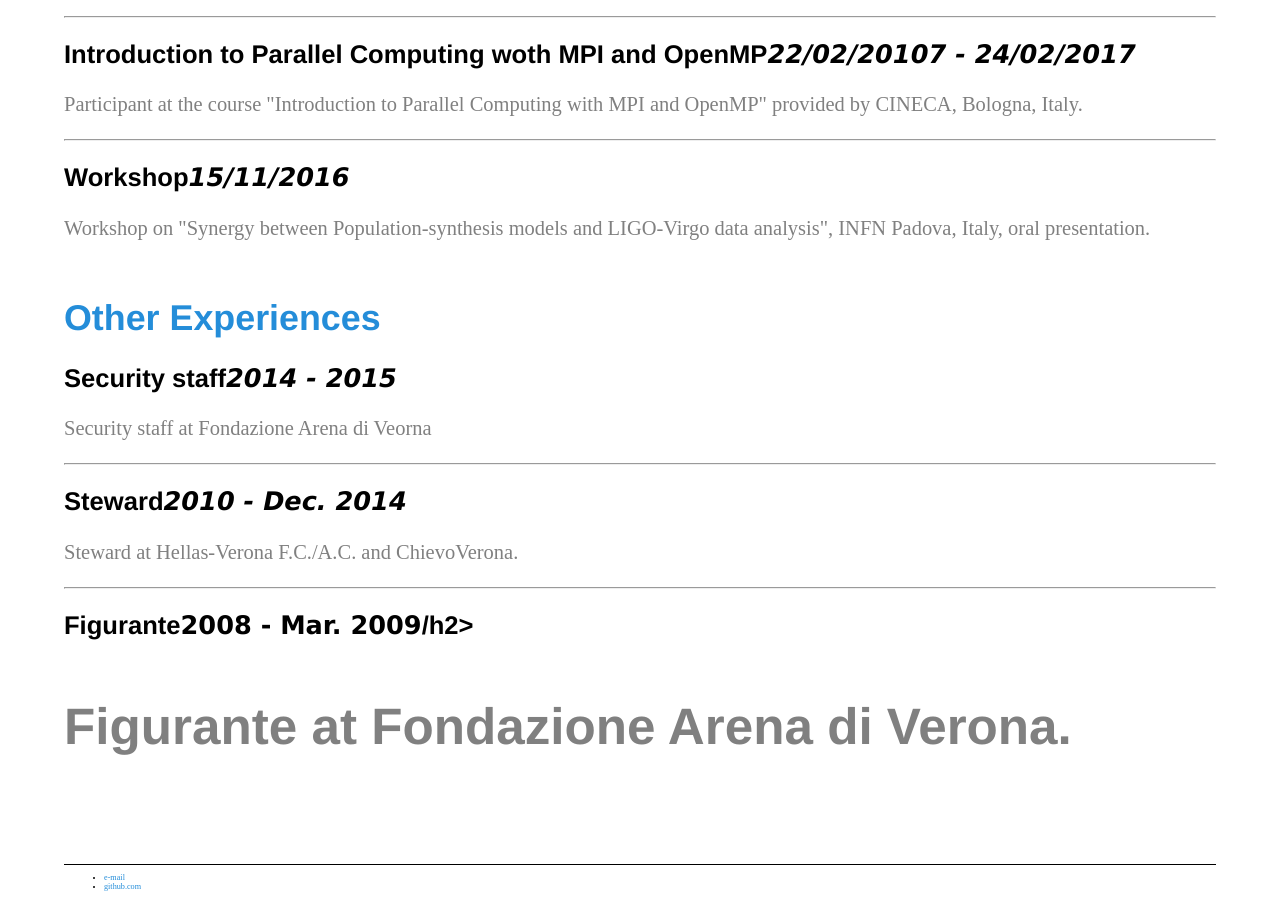
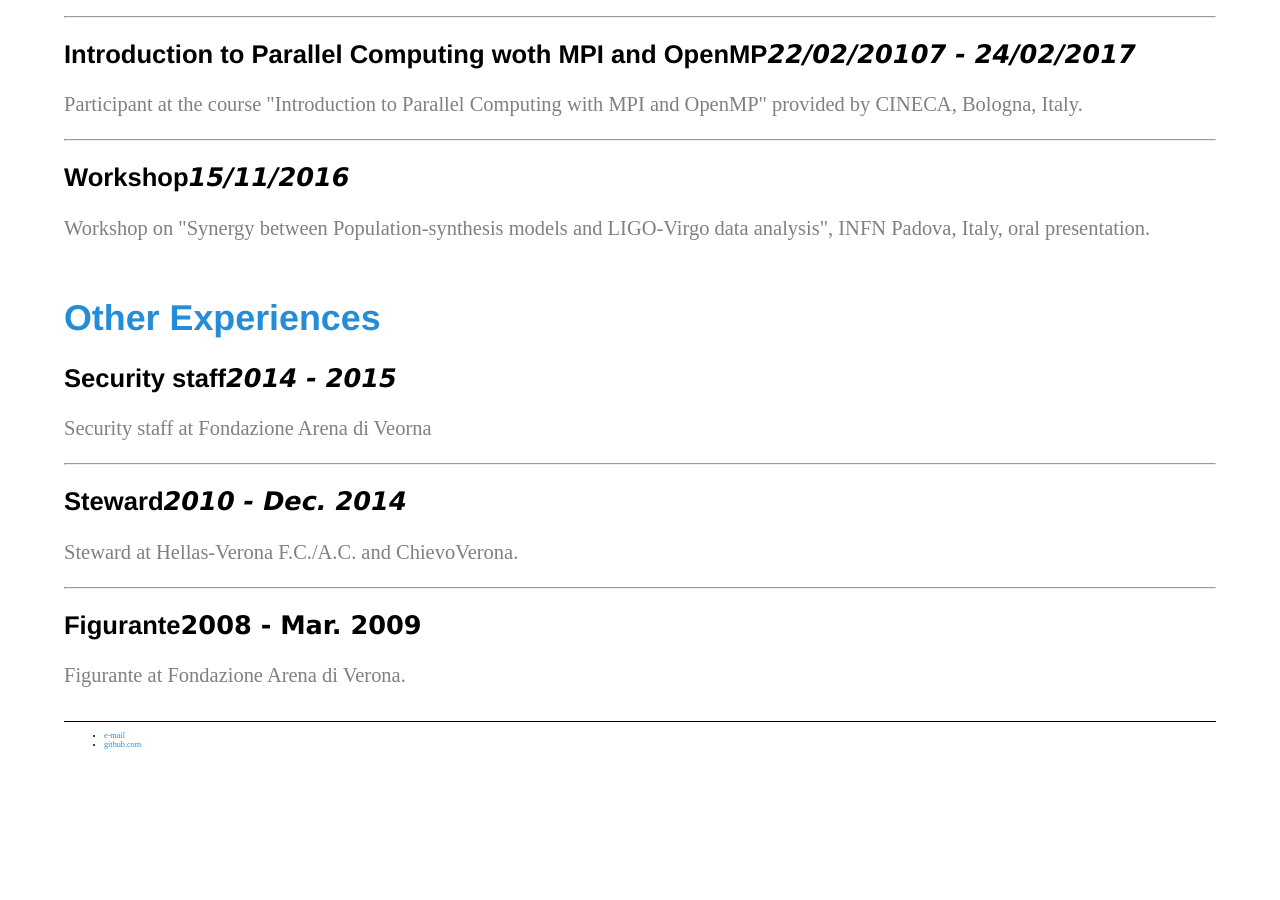
Before and after one commit to GiacobboNicola/giacobbonicola.github.io, a Jekyll site: the page built from item3.html, in a window 1280 px wide and 900 px high, scrolled down 1853 px. Built offline with Jekyll 4.4.1, drawn with Linux system fonts in a browser that asks for light colours; after the commit the page ends 2610 px from its top, so only the background shows below that.

Commit message:
typo in cv

```diff
--- a/_layouts/cv.html
+++ b/_layouts/cv.html
@@ -114,7 +114,7 @@
 						<hr>
 					</div>
 					<div>
-						<h2><b>Figurante</b><span class="small">2008 - Mar. 2009</span></i>/h2>
+						<h2><b>Figurante</b><span class="small">2008 - Mar. 2009</span></i></h2>
 						<p>Figurante at Fondazione Arena di Verona. </p><br>
 					</div>
 				</div>
```
